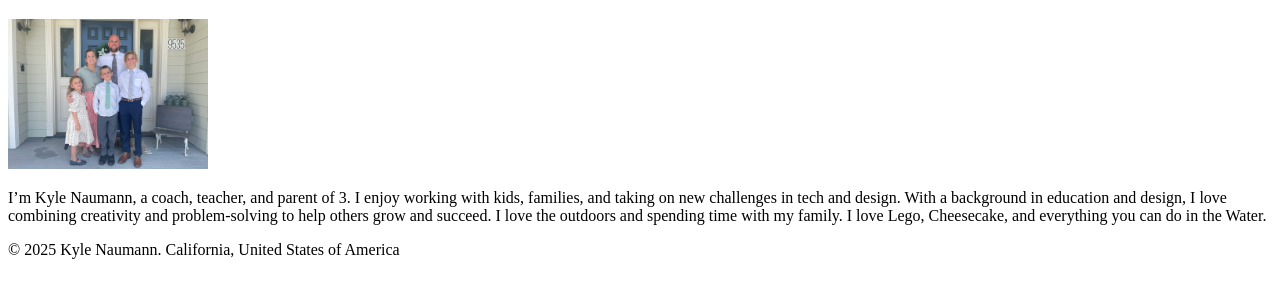
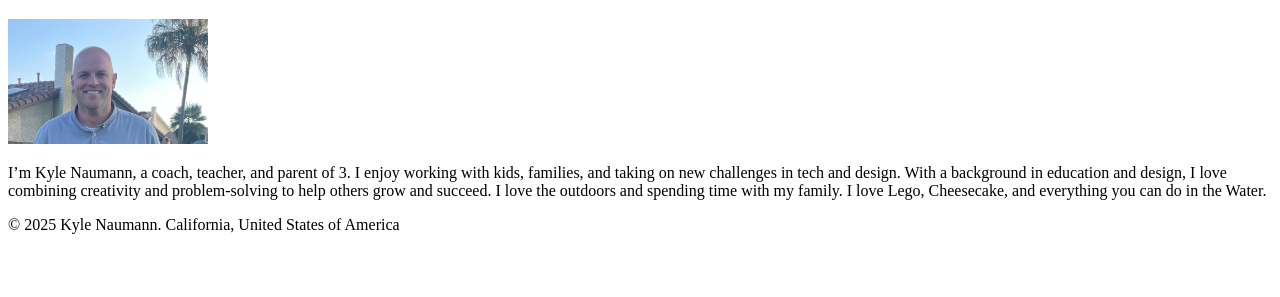
Before and after one commit to kyle-naumann/wdd130, a plain HTML site: page index.html in a window 1280 px wide. Shown: the part 87-384 px from the top of the page. Drawn offline with Linux system fonts and the light colour scheme.

Commit message:
updated the photo on my home page to be under 100kb.

```diff
--- a/index.html
+++ b/index.html
@@ -16,7 +16,7 @@
     </header>
     <main>
         <h1>"Kyle Naumann | WDD 130"</h1>
-        <img src="week01/images/profile.jpeg" alt="A photo of Kyle's family" width="200">
+        <img src="week01/images/profile-headshot.jpeg" alt="A photo of Kyle" width="200">
         <p>I’m Kyle Naumann, a coach, teacher, and parent of 3. I enjoy working with kids, families, and taking on new
             challenges in tech and design.
             With a background in education and design, I love combining creativity and problem-solving to help others
```
Also changed, not shown: week01/images/profile-headshot.jpeg (added).
